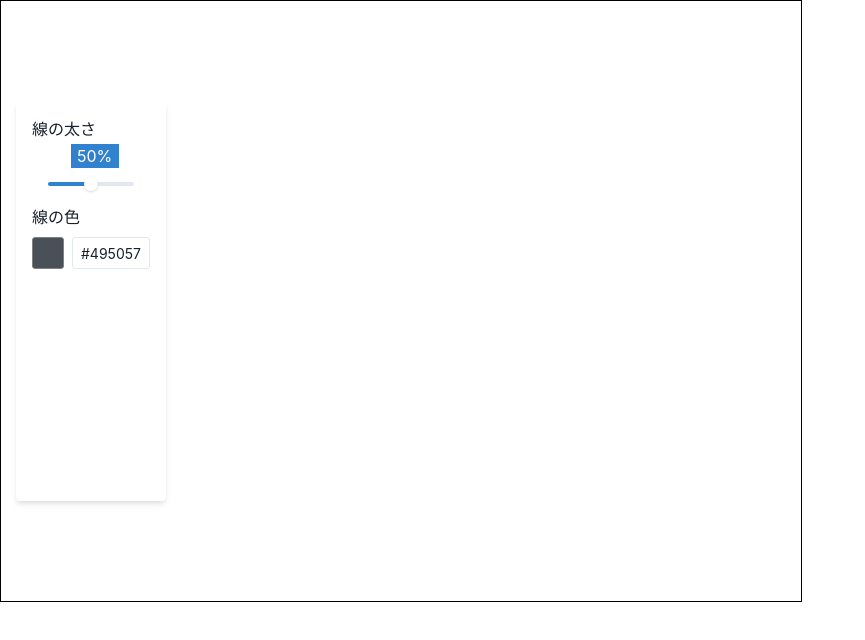
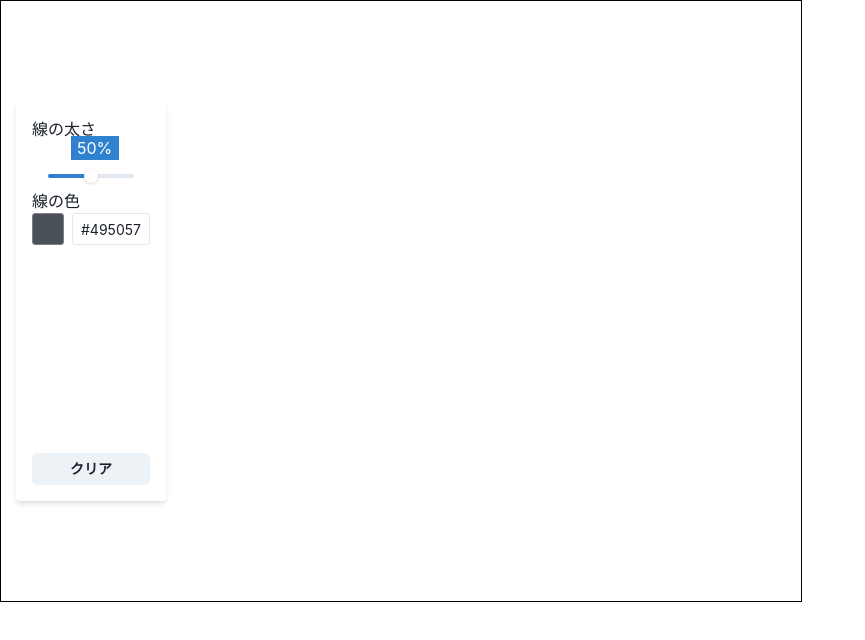
Before and after one commit to kyamashiro/draw-app, a React (Create React App) app: page / in a window 1280 px wide. Shown: the top 640 px of the page, without its empty margins (0-865 px from the left). Built offline with nearby package versions, Linux system fonts and the light colour scheme.

Commit message:
#3 リセットボタンを追加

```diff
--- a/src/components/Canvas/index.tsx
+++ b/src/components/Canvas/index.tsx
@@ -77,6 +77,16 @@ export const Canvas: React.FC = () => {
     };
   };
 
+  document.addEventListener("clearCanvas", () => {
+    clearCanvas();
+  });
+
+  const clearCanvas = () => {
+    const canvas: any = canvasRef.current;
+    const ctx = getContext();
+    ctx.clearRect(0, 0, canvas.width, canvas.height);
+  };
+
   return (
     <canvas
       ref={canvasRef}
--- a/src/components/Tools/index.tsx
+++ b/src/components/Tools/index.tsx
@@ -1,4 +1,4 @@
-import { Stack } from "@chakra-ui/react";
+import { Box, Button, Stack } from "@chakra-ui/react";
 import React from "react";
 import { Brush } from "components/Tools/Brush";
 import { ColorPicker } from "components/Tools/ColorPicker";
@@ -14,9 +14,24 @@ export const Tools: React.FC = () => {
       backgroundColor={"white"}
       m={4}
       p={4}
+      justifyContent={"space-between"}
+      flexDirection={"column"}
     >
-      <Brush />
-      <ColorPicker />
+      <Box>
+        <Brush />
+        <ColorPicker />
+      </Box>
+      <Box>
+        <Button
+          size={"sm"}
+          width={"100%"}
+          onClick={() => {
+            document.dispatchEvent(new CustomEvent("clearCanvas"));
+          }}
+        >
+          クリア
+        </Button>
+      </Box>
     </Stack>
   );
 };
```
